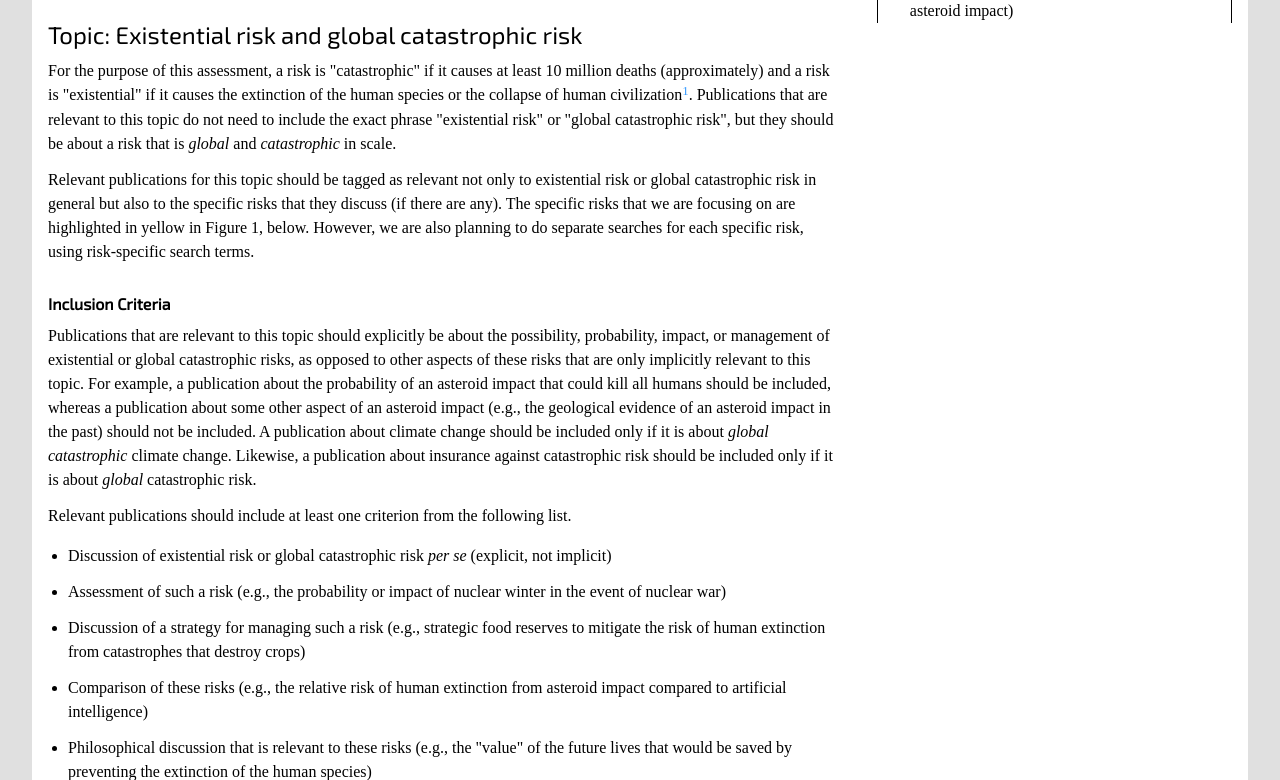
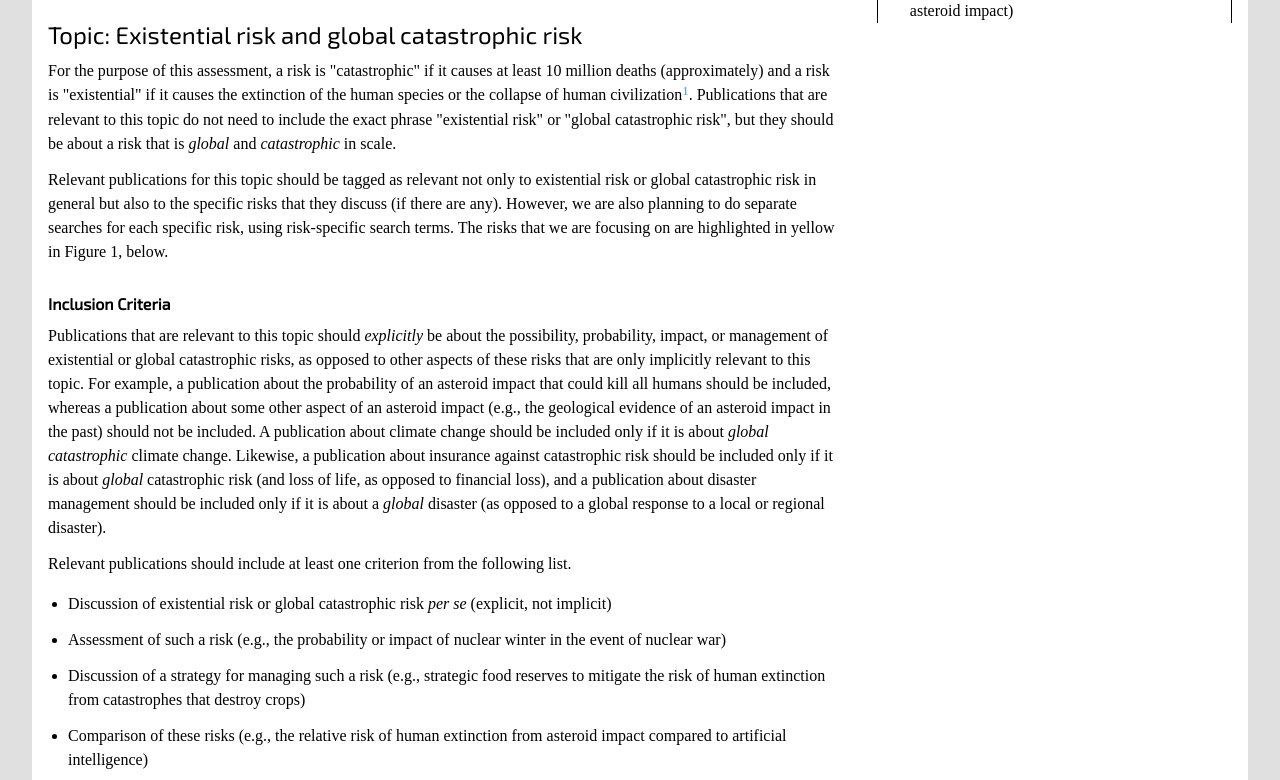
Before and after one commit to gormshackelford/x-risk, a Django app: page /methods/ in a window 1280 px wide. Shown: the part 238-1018 px from the top of the page. Run offline with Django 3.2, Linux system fonts and the light colour scheme; some web fonts are replaced.

Commit message:
Changed text

```diff
--- a/engine/templates/engine/methods.html
+++ b/engine/templates/engine/methods.html
@@ -16,10 +16,10 @@
 
     <h1>Topic: Existential risk and global catastrophic risk</h1>
     <p>For the purpose of this assessment, a risk is "catastrophic" if it causes at least 10 million deaths (approximately) and a risk is "existential" if it causes the extinction of the human species or the collapse of human civilization<a href="#1"><sup>1</sup></a>. Publications that are relevant to this topic do not need to include the exact phrase "existential risk" or "global catastrophic risk", but they should be about a risk that is <span class="italic">global</span> and <span class="italic">catastrophic</span> in scale.</p>
-    <p>Relevant publications for this topic should be tagged as relevant not only to existential risk or global catastrophic risk in general but also to the specific risks that they discuss (if there are any). The specific risks that we are focusing on are highlighted in yellow in Figure 1, below. However, we are also planning to do separate searches for each specific risk, using risk-specific search terms.</p>
+    <p>Relevant publications for this topic should be tagged as relevant not only to existential risk or global catastrophic risk in general but also to the specific risks that they discuss (if there are any). However, we are also planning to do separate searches for each specific risk, using risk-specific search terms. The risks that we are focusing on are highlighted in yellow in Figure 1, below.</p>
 
     <h2>Inclusion Criteria</h2>
-    <p>Publications that are relevant to this topic should explicitly be about the possibility, probability, impact, or management of existential or global catastrophic risks, as opposed to other aspects of these risks that are only implicitly relevant to this topic. For example, a publication about the probability of an asteroid impact that could kill all humans should be included, whereas a publication about some other aspect of an asteroid impact (e.g., the geological evidence of an asteroid impact in the past) should not be included. A publication about climate change should be included only if it is about <span class="italic">global catastrophic</span> climate change. Likewise, a publication about insurance against catastrophic risk should be included only if it is about <span class="italic">global</span> catastrophic risk.</p>
+    <p>Publications that are relevant to this topic should <span class="italic">explicitly</span> be about the possibility, probability, impact, or management of existential or global catastrophic risks, as opposed to other aspects of these risks that are only implicitly relevant to this topic. For example, a publication about the probability of an asteroid impact that could kill all humans should be included, whereas a publication about some other aspect of an asteroid impact (e.g., the geological evidence of an asteroid impact in the past) should not be included. A publication about climate change should be included only if it is about <span class="italic">global catastrophic</span> climate change. Likewise, a publication about insurance against catastrophic risk should be included only if it is about <span class="italic">global</span> catastrophic risk (and loss of life, as opposed to financial loss), and a publication about disaster management should be included only if it is about a <span class="italic">global</span> disaster (as opposed to a global response to a local or regional disaster).</p>
     <p>Relevant publications should include at least one criterion from the following list.</p>
     <ul>
       <li>Discussion of existential risk or global catastrophic risk <span class="italic">per se</span> (explicit, not implicit)</li>
```
